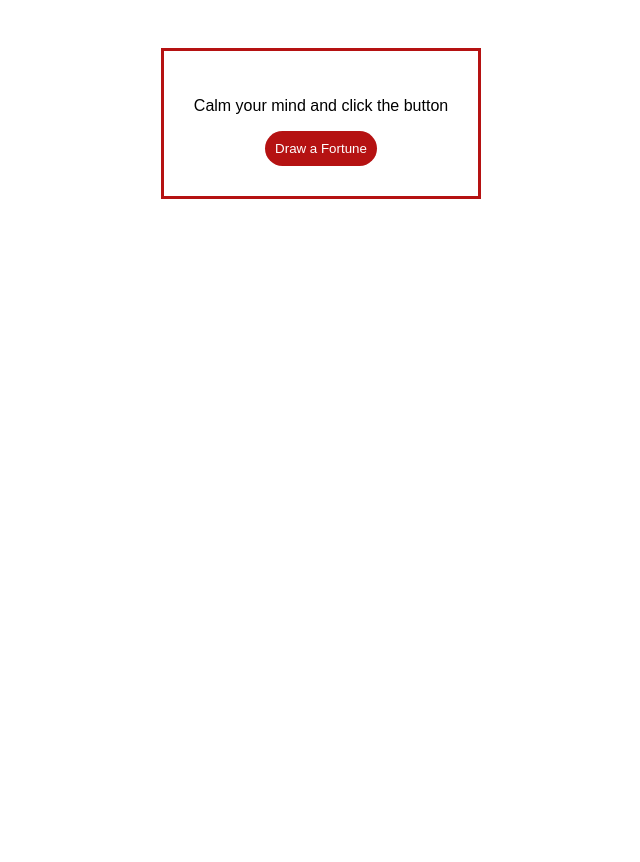
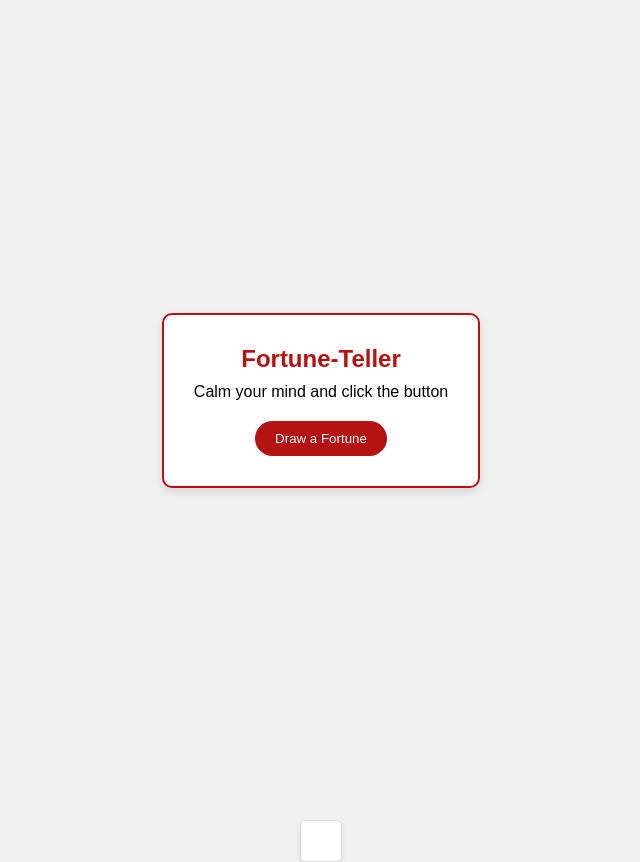
Before and after one commit to uniyall/fortuneApp, a plain HTML site: page frontend/index.html in a window 1280 px wide. Shown: the whole page, without its empty margins (319-959 px from the left). Before the commit the page ends 800 px from the top, so only its background shows below. Drawn offline with Linux system fonts and the light colour scheme.

Commit message:
fix html

```diff
--- a/frontend/index.css
+++ b/frontend/index.css
@@ -1,33 +1,64 @@
-*
-{
-    font-family: Arial;
+/* Reset default margin and padding */
+* {
+    margin: 0;
+    padding: 0;
+    box-sizing: border-box;
   }
 
-.container
-{
-    display : flex;
+  /* Global styles */
+  body {
+    font-family: Arial, sans-serif;
+    background-color: #f0f0f0;
+  }
+
+  .container {
+    display: flex;
     justify-content: center;
-
+    align-items: center;
+    height: 100vh;
   }
 
   .inner-box {
-    border-style: solid;
-    border-color: rgb(181, 18, 18);
-    margin-top: 40px;
+    border: 2px solid rgb(181, 18, 18);
+    border-radius: 10px;
+    padding: 30px;
     text-align: center;
-    padding : 30px;
+    background-color: #fff;
+    box-shadow: 0 4px 8px rgba(0, 0, 0, 0.1);
   }
 
-.draw-fortune
-{
-    border-style : none;
-    color : white;
+  h1 {
+    font-size: 24px;
+    margin-bottom: 10px;
+    color: rgb(181, 18, 18);
+  }
+
+  .draw-fortune {
+    margin-top: 20px;
+    border: none;
+    color: white;
     background-color: rgb(181, 18, 18);
-    padding : 10px;
-    border-radius : 20px;
+    padding: 10px 20px;
+    border-radius: 20px;
     cursor: pointer;
+    transition: opacity 0.3s ease;
   }
-.draw-fortune:hover
-{
-    opacity : 0.9;
+
+  .draw-fortune:hover {
+    opacity: 0.9;
   }
+
+  .result {
+    display: flex;
+    justify-content: center;
+    margin-top: 20px;
+  }
+
+  .text {
+    max-width: 400px;
+    padding: 20px;
+    background-color: #fff;
+    border: 1px solid #ddd;
+    border-radius: 5px;
+    box-shadow: 0 2px 4px rgba(0, 0, 0, 0.1);
+  }
--- a/frontend/index.html
+++ b/frontend/index.html
@@ -9,9 +9,16 @@
 <body>
   <div class="container">
     <div class="inner-box">
+      <h1>Fortune-Teller</h1>
       <p>Calm your mind and click the button</p>
-            <button class="draw-fortune">Draw a Fortune</button>
+      <button class="draw-fortune" onclick="drawFortune()">Draw a Fortune</button>
     </div>
   </div>
+  <div class="result">
+    <div class="text">
+      <p id="quote"></p>
+    </div>
+  </div>
+  <script src="./index.js"></script>
 </body>
 </html>
```
Lines whose indentation alone changed are shown as unchanged.
